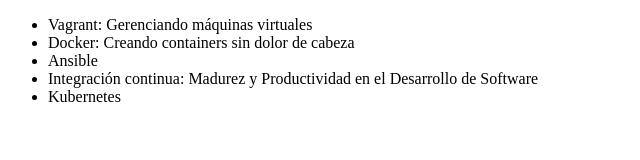
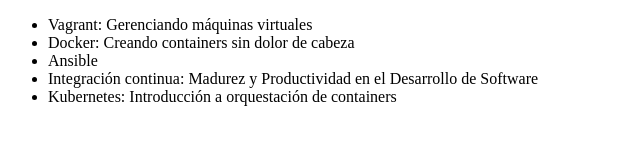
Before and after one commit to luisalcab/alura-git, a plain HTML site: page index.html in a window 1280 px wide. Shown: the whole page, without its empty margins (0-640 px from the left). Drawn offline with Linux system fonts and the light colour scheme.

Commit message:
Modificando el nombre del curso de kubernetes

```diff
--- a/index.html
+++ b/index.html
@@ -10,7 +10,7 @@
                <li> Docker: Creando containers sin dolor de cabeza </li>
                <li> Ansible </li>
                <li> Integración continua: Madurez y Productividad en el Desarrollo de Software </li>
-               <li> Kubernetes </li>
+               <li> Kubernetes: Introducción a orquestación de containers </li>
           </ul>
      </body>
 </html>
```
